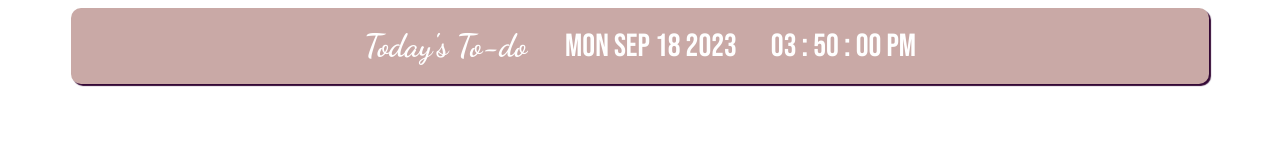
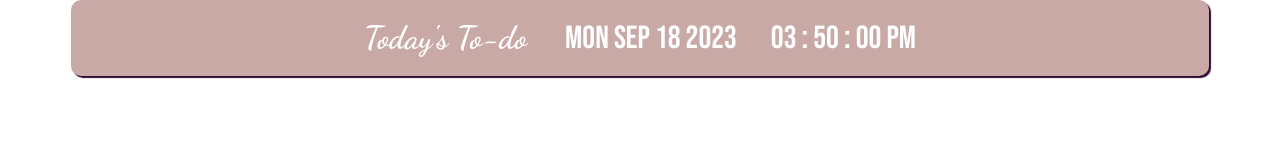
Before and after one commit to notion-enthusiast/to-do, a plain HTML site: page index.html in a window 1280 px wide. Drawn offline with Linux system fonts and the light colour scheme.

Commit message:
Update index.html

```diff
--- a/index.html
+++ b/index.html
@@ -1,8 +1,8 @@
-<!-- original : https://codepen.io/SeanNorton/pen/LWBXQL -->
 <!DOCTYPE html>
 <html lang="en">
 <head>
     <link href="https://fonts.googleapis.com/css2?family=Dancing+Script:wght@700&family=Bebas+Neue" rel="stylesheet">
+    <link href="https://fonts.googleapis.com/css?family=Lobster|Roboto:400,700" rel="stylesheet">
 
     <meta charset="UTF-8">
     <meta name="viewport" content="width=device-width, initial-scale=1.0">
@@ -10,20 +10,20 @@
 
     <style>
 
-        /*CSS RESETS*/
+        /* CSS RESETS */
 
-body{
+        body {
             background-color: #fff;
             line-height: 1.6;
-
+            margin: 0; /* Added to reset margin */
+            padding: 0; /* Added to reset padding */
         }
 
         h1 {
             margin-top: 0;
         }
 
-
-/*CSS START*/
+        /* CSS START */
 
         .full-table {
             display: table;
@@ -56,7 +56,6 @@ h1 {
             display: inline;
             font-family: 'Bebas Neue', cursive;
             font-size: 2em;
-
         }
 
         .time {
@@ -76,9 +75,9 @@ h1 {
             font-size: 2em;
             padding-right: 30px;
         }
-.greet{
 
-    display:inline;
+        .greet {
+            display: inline;
             font-family: 'Dancing Script', cursive;
             font-size: 2rem;
             padding-right: 30px;
@@ -87,7 +86,6 @@ h1 {
     </style>
 </head>
 <body>
-    <link href="https://fonts.googleapis.com/css?family=Lobster|Roboto:400,700" rel="stylesheet">
 
 <div class="full-table">
     <div class="table-cell">
@@ -113,17 +111,15 @@ var today = new Date();
         document.getElementById('date').innerHTML = today.toDateString();
     }
 
-
     function clock() {
         var today = new Date();
         var hour = zeros(twelveHour(today.getHours()));
         var minutes = zeros(today.getMinutes());
         var seconds = zeros(today.getSeconds());
-if(today.getHours() >=12){
-    seconds+=" pm"
-}
-else{
-    seconds+=" am"
+        if (today.getHours() >= 12) {
+            seconds += " pm"
+        } else {
+            seconds += " am"
         }
         hrs = today.getHours();
         if (hrs < 12)
@@ -132,7 +128,7 @@ if (hrs < 12)
             greet = "Today's To-do  ";
         else if (hrs >= 17 && hrs <= 24)
             greet = "Today's To-do  ";
-// console.log(today.toLocaleTimeString());
+
         document.getElementById('greet').innerHTML = greet;
         document.getElementById('hour').innerHTML = hour;
         document.getElementById('min').innerHTML = minutes;
@@ -149,11 +145,11 @@ if (hour > 12) {
         }
     }
 
-// adds zero infront of single digit number
+    // adds zero in front of single-digit number
     function zeros(num) {
         if (num < 10) {
             num = '0' + num
-};
+        }
         return num;
     }
 
@@ -164,7 +160,6 @@ setTimeout(dateTime, 500);
     }
 
     dateTime()
-// END
 </script>
 
 </body>
```
Lines whose indentation alone changed are shown as unchanged.
